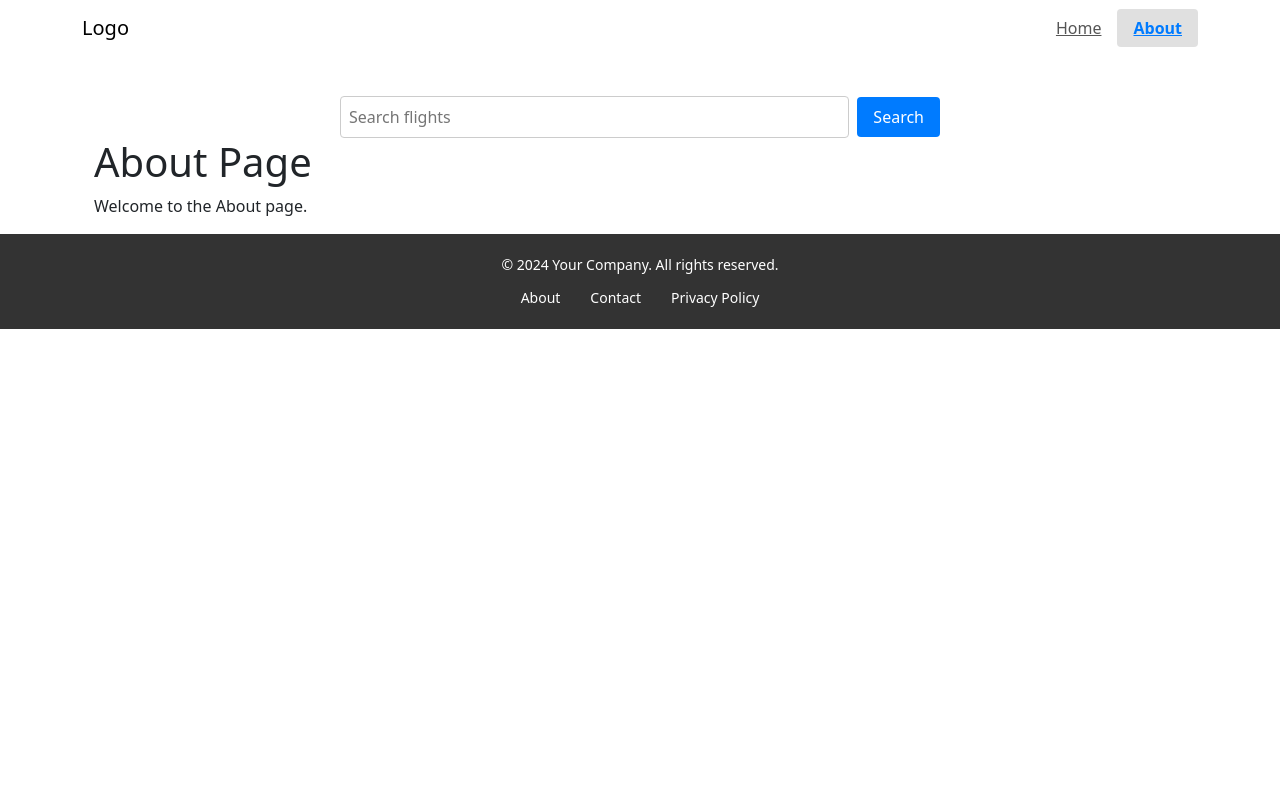
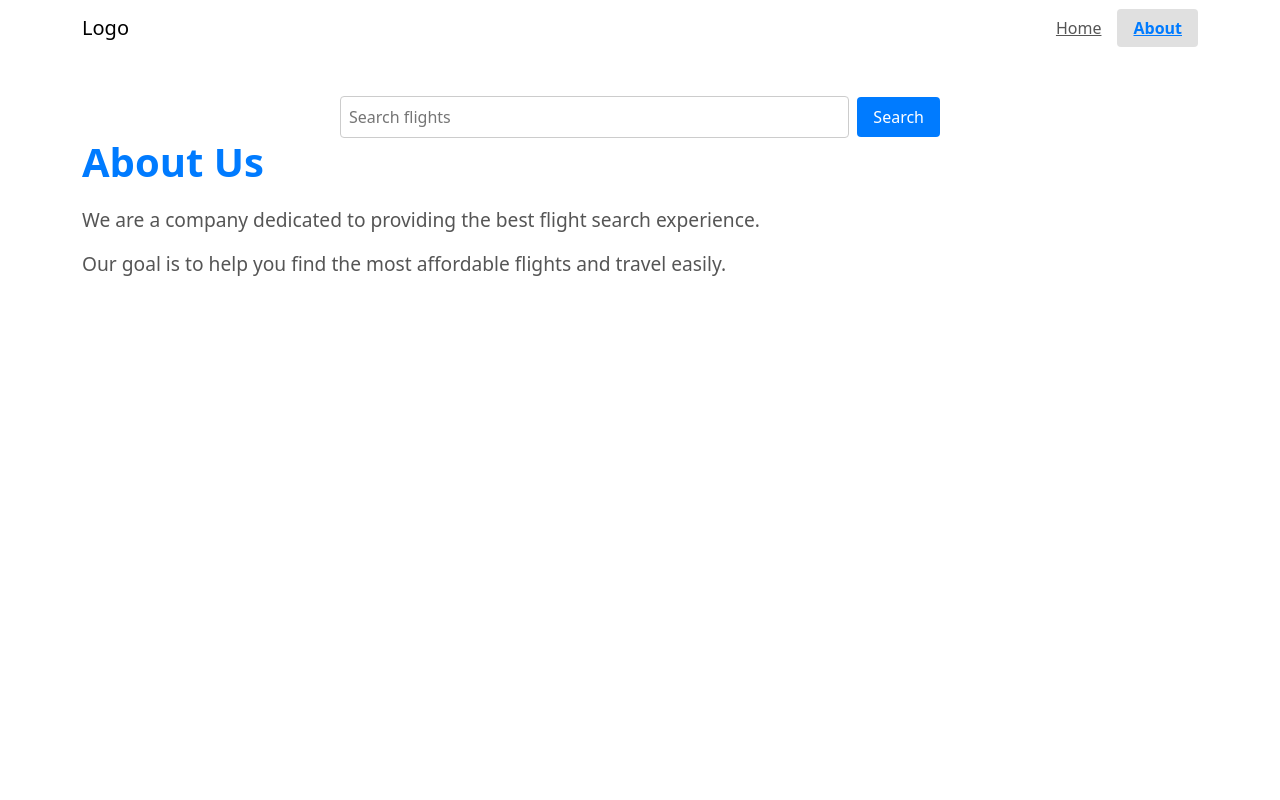
Before and after one commit to lshv04/reactquery-21, a React (Vite) app: page /about in a window 1280 px wide. Shown: the top 800 px of the page. Built offline with nearby package versions, Linux system fonts and the light colour scheme.

Commit message:
criando css modular para  página about

```diff
--- /dev/null
+++ b/src/pages/About.module.css
@@ -0,0 +1,20 @@
+/* src/pages/About.module.css */
+
+.about {
+    height: 100vh;
+  }
+
+  .title {
+    font-size: 2.5rem;
+    font-weight: bold;
+    color: #007bff;
+    margin-bottom: 20px;
+  }
+
+  .description {
+    font-size: 1.2rem;
+    color: #555;
+
+
+    margin-bottom: 15px;
+  }
--- a/src/pages/About.tsx
+++ b/src/pages/About.tsx
@@ -1,12 +1,18 @@
 // src/pages/About.tsx
 
 import React from 'react';
+import styles from './About.module.css'; // Importando o CSS modular
 
 const About: React.FC = () => {
   return (
-    <div className="container">
-      <h1>About Page</h1>
-      <p>Welcome to the About page.</p>
+    <div className={styles.about}>
+      <h1 className={styles.title}>About Us</h1>
+      <p className={styles.description}>
+        We are a company dedicated to providing the best flight search experience.
+      </p>
+      <p className={styles.description}>
+        Our goal is to help you find the most affordable flights and travel easily.
+      </p>
     </div>
   );
 };
```
